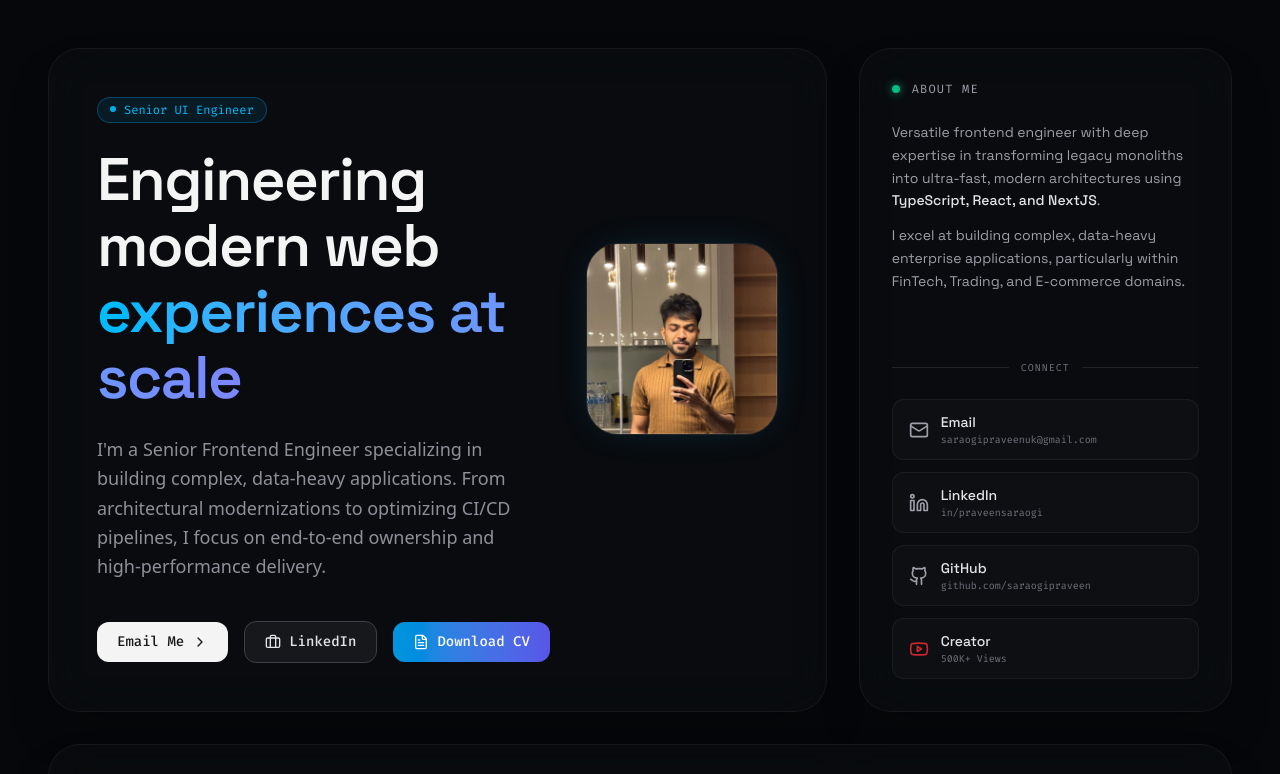
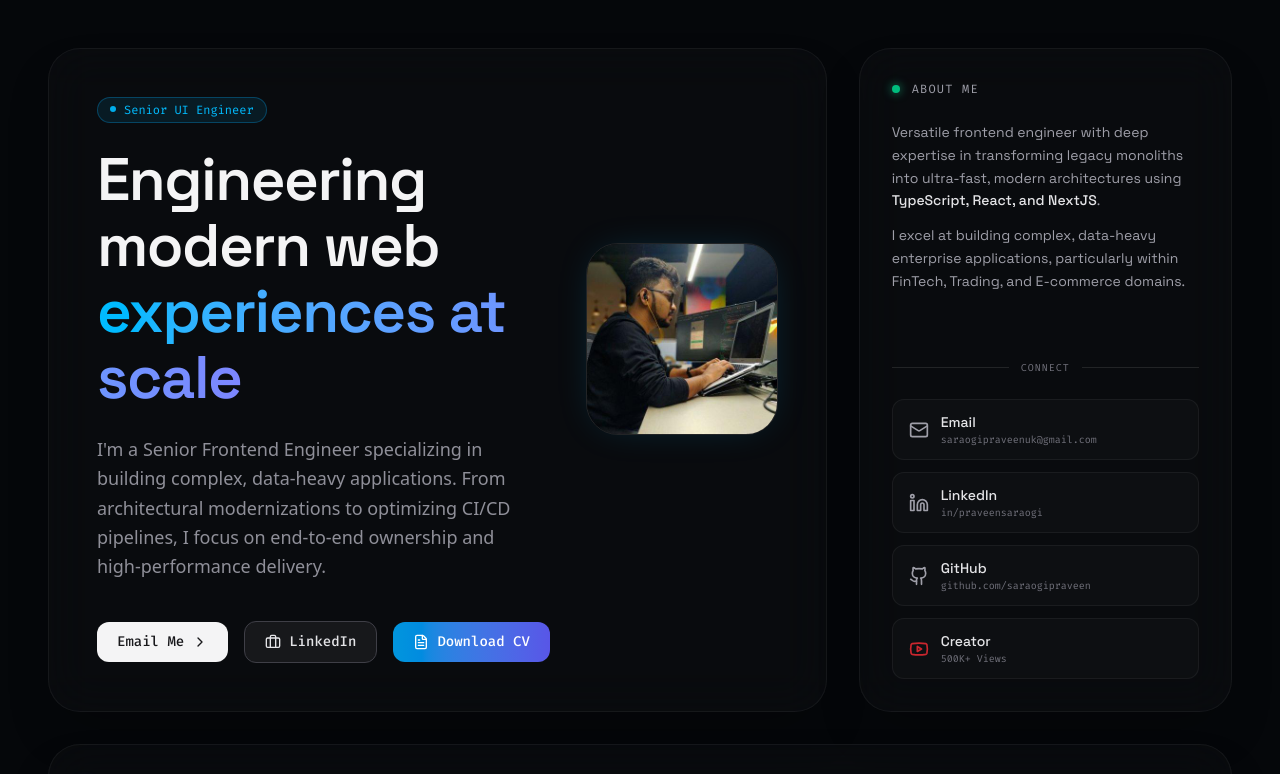
Before and after one commit to saraogipraveen/portfolio, a Next.js app: page / in a window 1280 px wide. Shown: the top 774 px of the page. Built offline with nearby package versions, Linux system fonts and the light colour scheme.

Commit message:
style: update profile photo

```diff
--- a/src/components/Hero.tsx
+++ b/src/components/Hero.tsx
@@ -32,7 +32,7 @@ export function Hero() {
 
                 <div className="shrink-0 relative w-32 h-32 md:w-40 md:h-40 xl:w-48 xl:h-48 rounded-[2rem] overflow-hidden border border-white/10 shadow-[0_0_40px_-15px_rgba(14,165,233,0.3)] mt-4 md:mt-0 transition-transform duration-500 hover:scale-105">
                     <img
-                        src="/profile.png"
+                        src="/profile-photo.jpeg"
                         alt="Praveen Saraogi"
                         className="w-full h-full object-cover block"
                     />
```
Also changed, not shown: public/profile-photo.jpeg (added).
